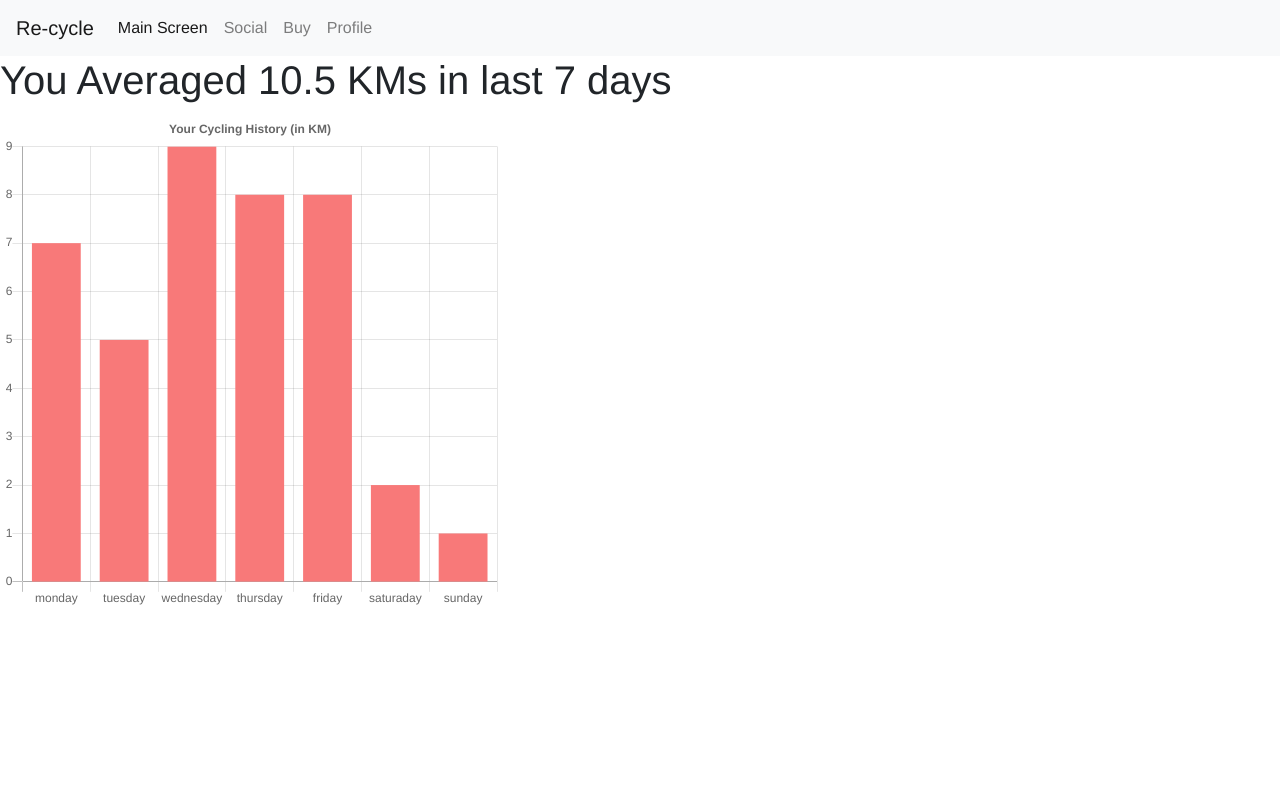
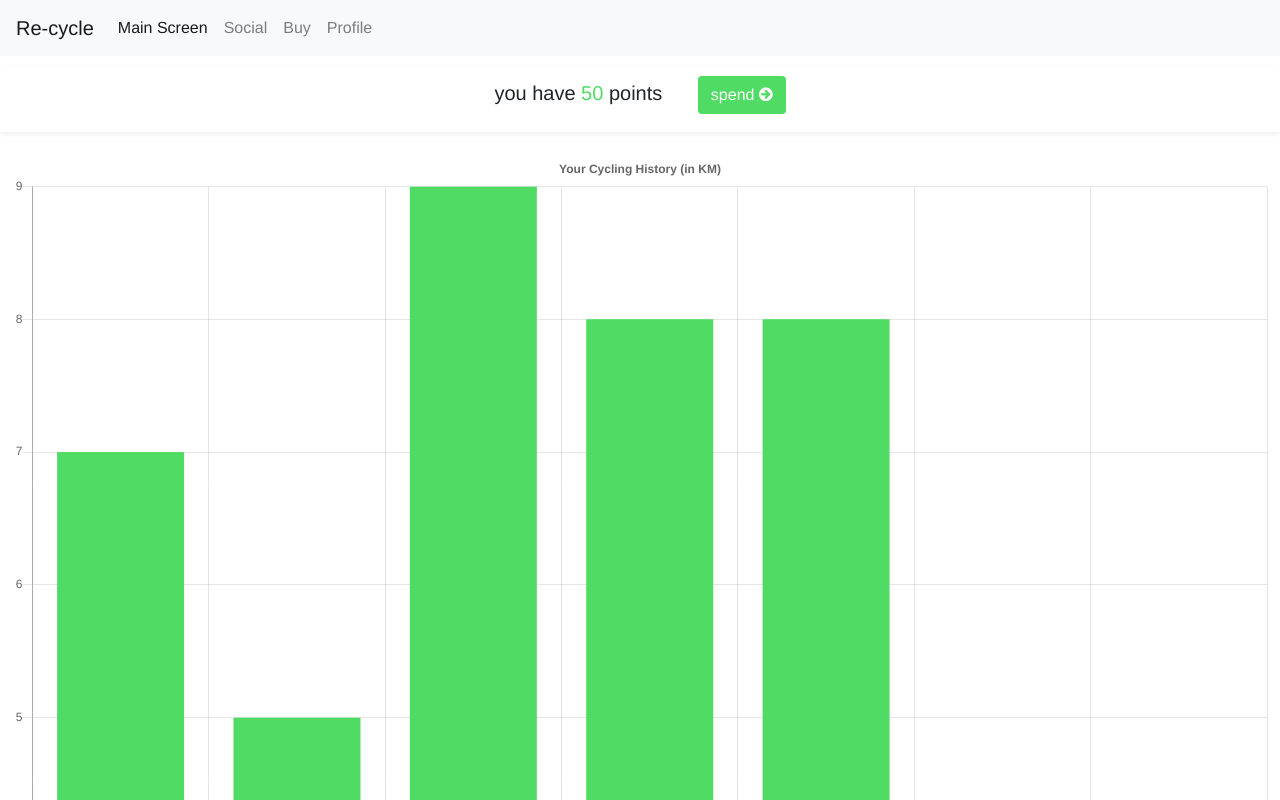
Before and after one commit to RushilDaya/re-cycle, a Vue app in the folder frontend/: page /#/ in a window 1280 px wide. Shown: the top 800 px of the page. Built offline with nearby package versions, Linux system fonts and the light colour scheme.

Commit message:
cycling graph

```diff
--- a/frontend/index.html
+++ b/frontend/index.html
@@ -2,6 +2,7 @@
 <html>
   <head>
     <meta charset="utf-8">
+    <link rel="stylesheet" href='https://stackpath.bootstrapcdn.com/font-awesome/4.7.0/css/font-awesome.min.css'>
     <link rel="stylesheet" href="https://stackpath.bootstrapcdn.com/bootstrap/4.3.1/css/bootstrap.min.css" integrity="sha384-ggOyR0iXCbMQv3Xipma34MD+dH/1fQ784/j6cY/iJTQUOhcWr7x9JvoRxT2MZw1T" crossorigin="anonymous">
     <script src="https://code.jquery.com/jquery-3.3.1.slim.min.js" integrity="sha384-q8i/X+965DzO0rT7abK41JStQIAqVgRVzpbzo5smXKp4YfRvH+8abtTE1Pi6jizo" crossorigin="anonymous"></script>
 <script src="https://cdnjs.cloudflare.com/ajax/libs/popper.js/1.14.7/umd/popper.min.js" integrity="sha384-UO2eT0CpHqdSJQ6hJty5KVphtPhzWj9WO1clHTMGa3JDZwrnQq4sF86dIHNDz0W1" crossorigin="anonymous"></script>
--- a/frontend/src/components/HeadAndFoot/FooterArea.vue
+++ b/frontend/src/components/HeadAndFoot/FooterArea.vue
@@ -1,6 +1,6 @@
 <template>
 <div>
-    <h2>  </h2>
+
 </div>
 </template>
 
--- a/frontend/src/components/MainPage.vue
+++ b/frontend/src/components/MainPage.vue
@@ -1,8 +1,8 @@
 <template>
 <div>
-    <discount-area> </discount-area>
-    <display-average-area></display-average-area>
-    <cycling-graph-area></cycling-graph-area>
+    <discount-area class="main-block"> </discount-area>
+    <cycling-graph-area class="main-block"></cycling-graph-area>
+    <display-average-area class="main-block"></display-average-area>
 </div>
 </template>
 
@@ -23,6 +23,13 @@ export default {
 }
 </script>
 
-<style>
-
+<style scoped>
+    .main-block{
+        margin-top: 10px;
+        padding:10px;
+        background-color:#fff;
+        box-shadow: #eeeeee 0px 2px 5px;
+        width:100%;
+        text-align:center;
+    }
 </style>
--- a/frontend/src/components/MainPageComponents/CyclingGraphArea.vue
+++ b/frontend/src/components/MainPageComponents/CyclingGraphArea.vue
@@ -1,5 +1,5 @@
 <template>
-    <div style="max-width:500px">
+    <div>
         <bar-chart :chart-data="datacollection" :options="options"></bar-chart>
     </div>
 </template>
@@ -40,7 +40,7 @@ export default {
           datasets: [
             {
               label: 'Daily Cycle (KM)',
-              backgroundColor: '#f87979',
+              backgroundColor: 'rgb(80,220,100)',
               data: [7, 5, 9, 8, 8,2,1]
             }
           ]
--- a/frontend/src/components/MainPageComponents/DiscountArea.vue
+++ b/frontend/src/components/MainPageComponents/DiscountArea.vue
@@ -1,14 +1,35 @@
 <template>
     <div>
+        <h5> you have <i id="amount">{{points}}</i> points
+            <button  type="button" class="btn" @click="goDiscountScreen()"> spend <i 	class="fa fa-arrow-circle-right" /> </button>
+        </h5>
     </div>
 </template>
 
 <script>
 export default {
-    name:'DiscountArea'
+    name:'DiscountArea',
+    data(){
+        return{
+            points: 50
+        }
+    },
+    methods:{
+        goDiscountScreen(){
+            this.$router.push('/discount')
+        }
+    }
 }
 </script>
 
-<style>
-
+<style scoped>
+    #amount{
+        color:rgb(80,220,100);
+        font-style:normal;
+    }
+    .btn{
+        margin-left:30px;
+        background-color:rgb(80,220,100);
+        color:white;
+    }
 </style>
--- a/frontend/src/components/MainPageComponents/DisplayAverageArea.vue
+++ b/frontend/src/components/MainPageComponents/DisplayAverageArea.vue
@@ -1,6 +1,8 @@
 <template>
     <div>
-        <h1> You Averaged {{average}} KMs in last {{num_days}} days </h1>
+        <h5>
+             you cycled an average of {{average}} km/day in the past {{num_days}} days
+        </h5>
     </div>
 </template>
 
```
